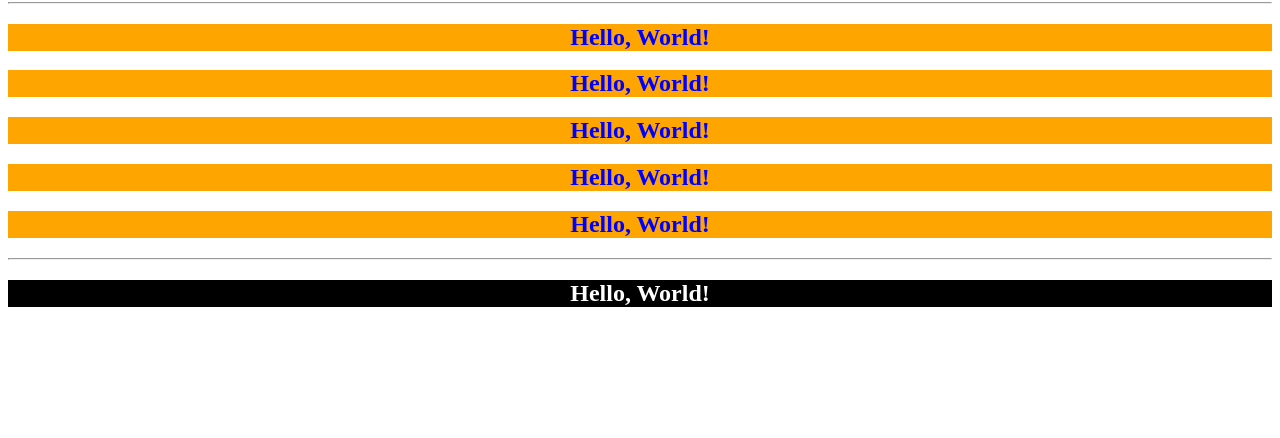
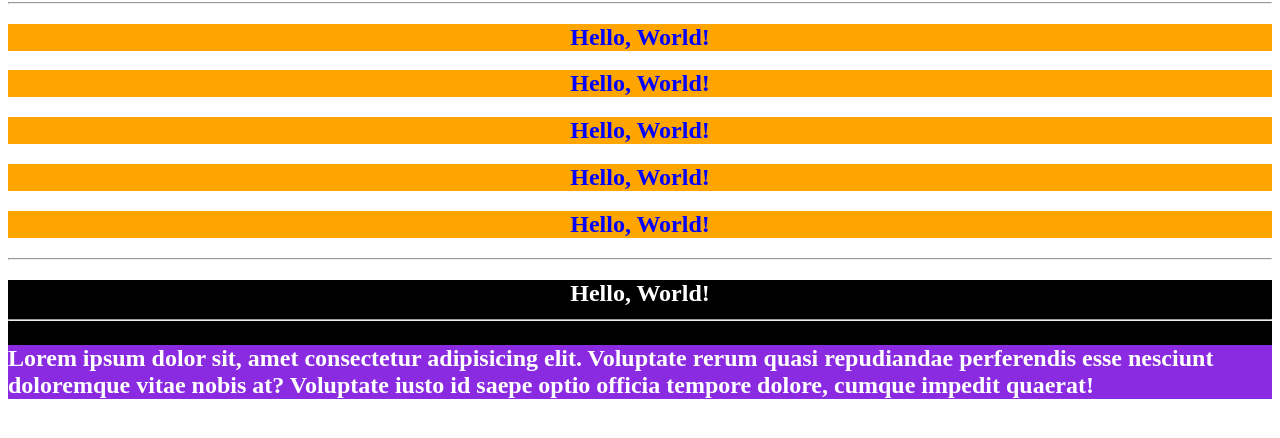
Before and after one commit to insith-ekanayaka/iCM123iCD124-Internet-Technologies-Day-02-2026-10-10, a plain HTML site: page index.html in a window 1280 px wide. Shown: the part 312-750 px from the top of the page. Drawn offline with Linux system fonts and the light colour scheme.

Commit message:
Add paragraph styling and content to index.html

```diff
--- a/index.html
+++ b/index.html
@@ -13,7 +13,13 @@
         color: blue;
         text-align: center;
       }
+
+      /*element selector*/p {
+        background-color: blueviolet;
+        color: white;
+        text-align: left;}
     </style>
+
 </!-- internal CSS -->
 
   </head>
@@ -43,5 +49,10 @@
 
   <h2 style="background-color: black; color: white;">
     Hello, World!
+
+
+    <hr />
+    <p>Lorem ipsum dolor sit, amet consectetur adipisicing elit. Voluptate rerum quasi repudiandae perferendis
+       esse nesciunt doloremque vitae nobis at? Voluptate iusto id saepe optio officia tempore dolore, cumque impedit quaerat! </p>
   </body>
 </html>
```
